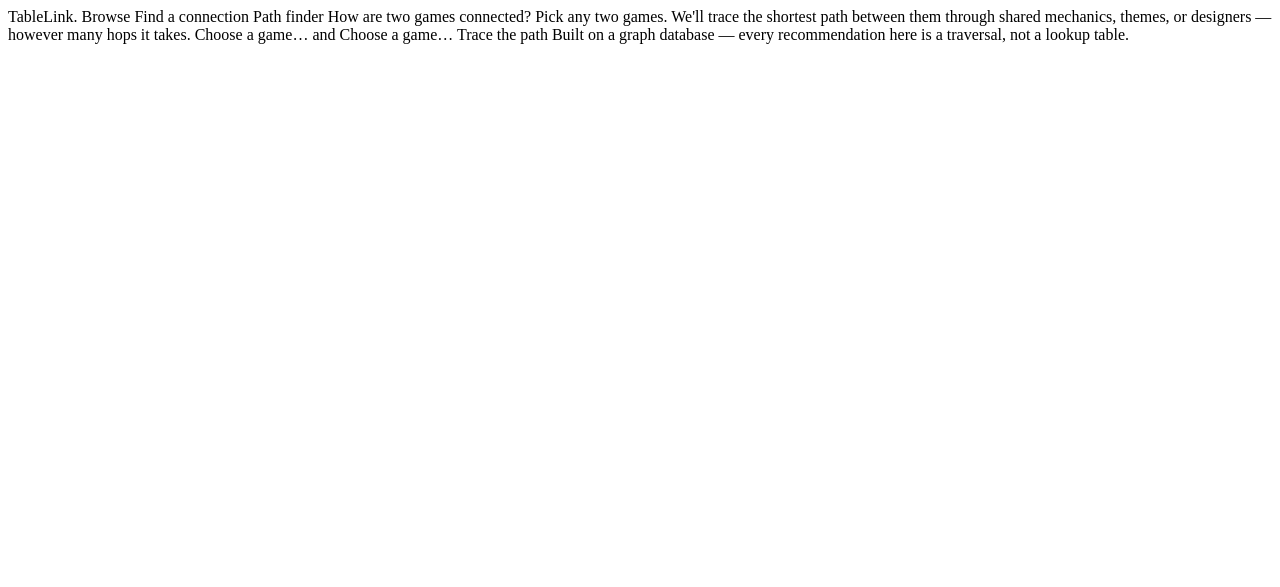
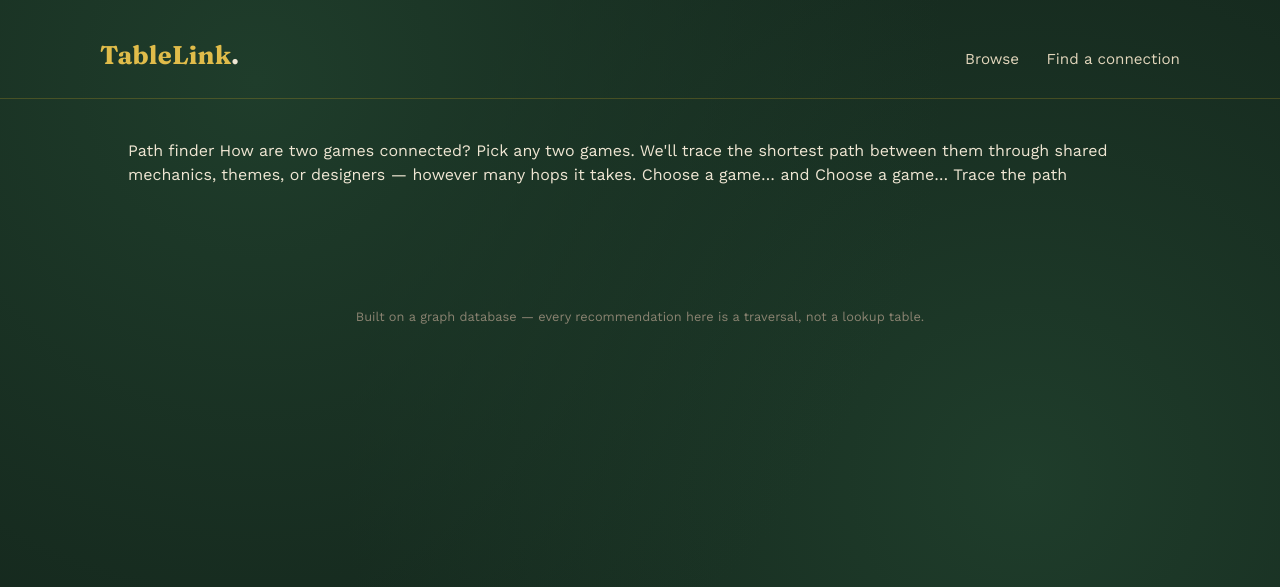
Before and after one commit to wandaa-06/board-game-graph, a Flask app: page /connect in a window 1280 px wide. Shown: the top 587 px of the page. Run offline with Flask 3, Linux system fonts and the light colour scheme; data that the repository does not hold is empty; parts of the project's set-up code (start-up, migrations or seed data) failed here and were passed over.

Commit message:
Update base.html

```diff
--- a/templates/base.html
+++ b/templates/base.html
@@ -1,4 +1,36 @@
-TableLink.
-Browse Find a connection
-{% block content %}{% endblock %}
-Built on a graph database — every recommendation here is a traversal, not a lookup table.
+<!DOCTYPE html>
+<html lang="en">
+<head>
+    <meta charset="UTF-8">
+    <meta name="viewport" content="width=device-width, initial-scale=1.0">
+
+    <title>{% block title %}TableLink{% endblock %}</title>
+
+    <link rel="stylesheet" href="{{ url_for('static', filename='style.css') }}">
+</head>
+
+<body>
+
+<header class="site">
+    <div class="wrap">
+        <a href="{{ url_for('home') }}" class="brand">
+            TableLink<span class="dot">.</span>
+        </a>
+
+        <nav class="site-nav">
+            <a href="{{ url_for('home') }}">Browse</a>
+            <a href="{{ url_for('connect') }}">Find a connection</a>
+        </nav>
+    </div>
+</header>
+
+<main class="wrap">
+    {% block content %}{% endblock %}
+</main>
+
+<footer class="site">
+    Built on a graph database — every recommendation here is a traversal, not a lookup table.
+</footer>
+
+</body>
+</html>
```
